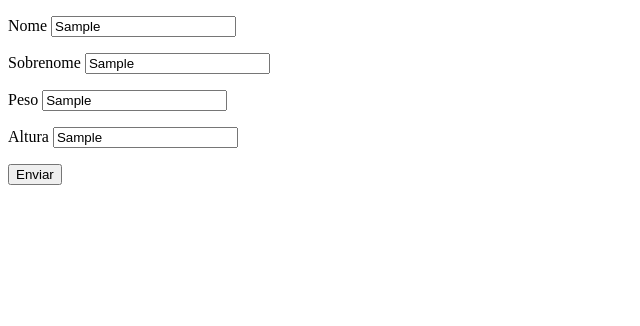
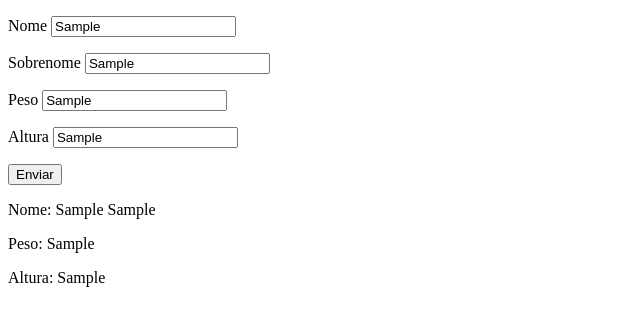
Before and after one commit to 2305ray/curso-js-p, a plain HTML site: page exercícios/formulário/index.html in a window 1280 px wide. Both pictures are taken after typing "Sample", "Sample", "Sample", "Sample" into the empty fields and a click on the button "Enviar". Shown: the whole page, without its empty margins (0-640 px from the left). Drawn offline with Linux system fonts and the light colour scheme.

Commit message:
formulario

```diff
--- a/exercícios/formulário/index.html
+++ b/exercícios/formulário/index.html
@@ -14,7 +14,7 @@
         <button>Enviar</button>
     </form>
 
-
+    <div class="resultado"></div>
 
 
     <script src="script.js"></script>
--- a/exercícios/formulário/script.js
+++ b/exercícios/formulário/script.js
@@ -1,22 +1,33 @@
 //não atualizar a página
 function meuEscopo () {
     const form = document.querySelector('.form');
-/*
-    form.onsubmit = function (evento) {
-        alert(1);
-        console.log('Foi enviado.');
-    };
-*/
+    const resultado = document.querySelector('.resultado');
+
+    const pessoas = [];
+
 
 function recebeEventoForm (evento) {
-    event.preventDefault();
+    evento.preventDefault();
+
     const nome = form.querySelector('.nome');
     const sobrenome = form.querySelector('.sobrenome');
     const peso = form.querySelector('.peso');
     const altura = form.querySelector('.altura');
+
+    pessoas.push ({
+        nome: nome.value,
+        sobrenome: sobrenome.value,
+        peso: peso.value,
+        altura: altura.value,
+
+    }); // criação de um objeto q vai dentro do array pessoas
+
+    console.log(pessoas);
+
+    resultado.innerHTML += `<p>Nome: ${nome.value} ${sobrenome.value}</p>
+                                <p>Peso: ${peso.value}</p>
+                                <p>Altura: ${altura.value}</p>`;
 }
     form.addEventListener('submit', recebeEventoForm);
 };
-
-
  meuEscopo();
```
